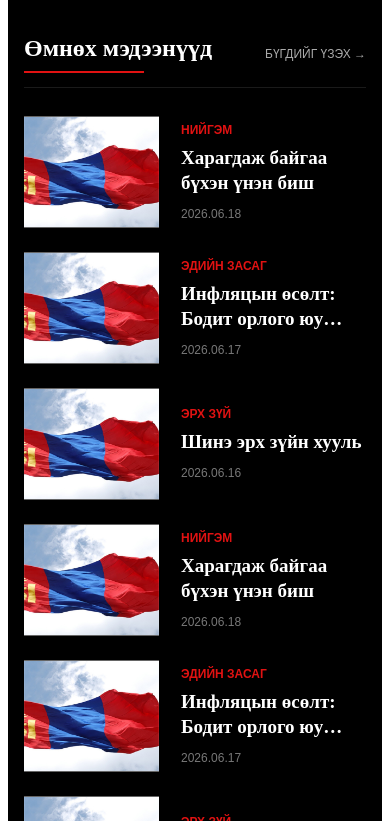
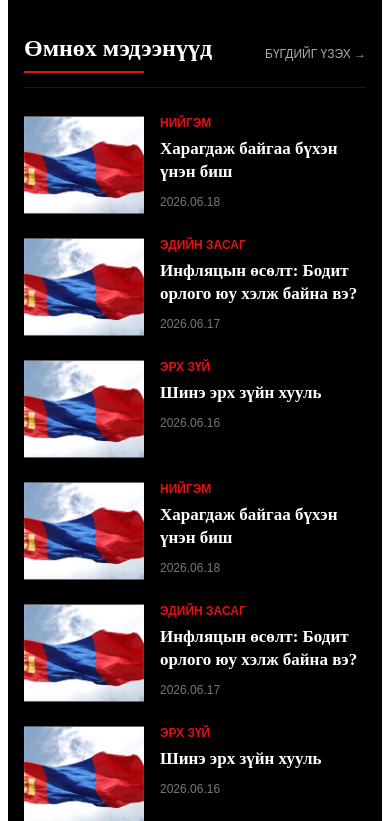
Before and after one commit to toogeemunkhtogtokh-ai/Anzaar-mn, a Next.js app: page / in a window 390 px wide. Shown: the part 2263-3084 px from the top of the page. Built offline with nearby package versions, Linux system fonts and the light colour scheme.

Commit message:
Update page.js

```diff
--- a/app/page.js
+++ b/app/page.js
@@ -815,15 +815,14 @@ minWidth: isMobile ? "0" : 420,
                 <article
                   style={{
                     display: "grid",
-                    gridTemplateColumns: isMobile ? "135px 1fr" : "190px 1fr",
-                    gap: 22,
-                    alignItems: "center",
-                    minHeight: 110,
+                    gridTemplateColumns: isMobile ? "120px 1fr" : "190px 1fr",
+gap: isMobile ? 16 : 22,
+minHeight: isMobile ? 96 : 110,
                   }}
                 >
                   <div
                     style={{
-                      height: 110,
+                      height: isMobile ? 96 : 110,
                       backgroundImage: `url(${item.image || "/hero-main.png"})`,
                       backgroundSize: "cover",
                       backgroundPosition: "center",
@@ -850,7 +849,7 @@ minWidth: isMobile ? "0" : 420,
                     <h3
   style={{
     margin: "8px 0 8px",
-    fontSize: 19,
+    fontSize: isMobile ? 17 : 19,
     lineHeight: 1.35,
     display: "-webkit-box",
     WebkitLineClamp: 2,
```
